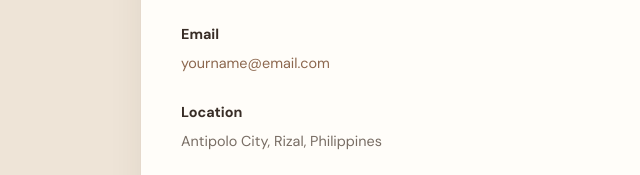
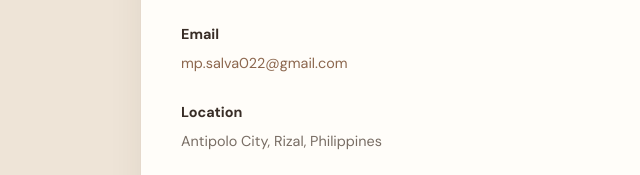
Before and after one commit to mpsalva022-sys/pau0526.github.io, a plain HTML site: page index.html in a window 1280 px wide. Shown: the part 6574-6749 px from the top of the page, 0-640 px from the left. Drawn offline with nearby package versions, Linux system fonts and the light colour scheme.

```diff
--- a/index.html
+++ b/index.html
@@ -467,7 +467,7 @@
           </p>
           <p class="contact-detail">
             <strong>Email</strong><br>
-            <a href="mailto:yourname@email.com">yourname@email.com</a>
+            <a href="mailto:yourname@email.com">mp.salva022@gmail.com</a>
           </p>
           <p class="contact-detail">
             <strong>Location</strong><br>
```
